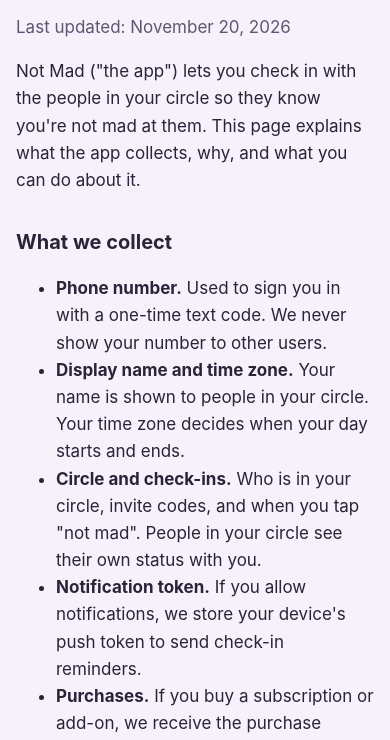
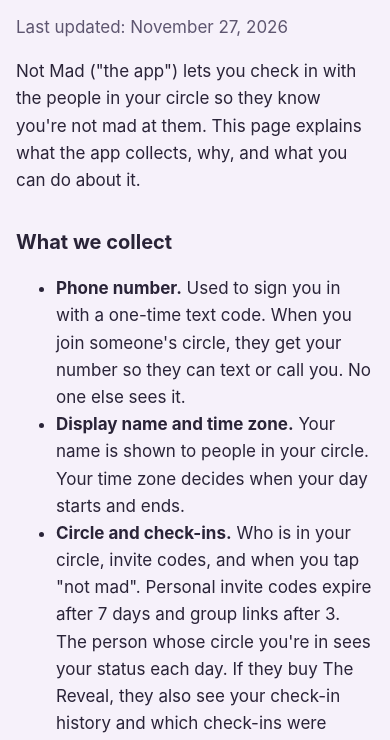
Before and after one commit to trg404/notmad-legal, a plain HTML site: page privacy.html in a window 390 px wide. Shown: the part 103-843 px from the top of the page. Drawn offline with Linux system fonts and the light colour scheme.

Commit message:
Privacy: phone sharing, invite expiry, The Reveal
Co-Authored-By: Claude Opus 5.5 <noreply@anthropic.com>

```diff
--- a/privacy.html
+++ b/privacy.html
@@ -18,15 +18,15 @@
 <body>
 <main>
 <h1>Not Mad Privacy Policy</h1>
-<p class="updated">Last updated: November 20, 2026</p>
+<p class="updated">Last updated: November 27, 2026</p>
 
 <p>Not Mad ("the app") lets you check in with the people in your circle so they know you're not mad at them. This page explains what the app collects, why, and what you can do about it.</p>
 
 <h2>What we collect</h2>
 <ul>
-  <li><strong>Phone number.</strong> Used to sign you in with a one-time text code. We never show your number to other users.</li>
+  <li><strong>Phone number.</strong> Used to sign you in with a one-time text code. When you join someone's circle, they get your number so they can text or call you. No one else sees it.</li>
   <li><strong>Display name and time zone.</strong> Your name is shown to people in your circle. Your time zone decides when your day starts and ends.</li>
-  <li><strong>Circle and check-ins.</strong> Who is in your circle, invite codes, and when you tap "not mad". People in your circle see their own status with you.</li>
+  <li><strong>Circle and check-ins.</strong> Who is in your circle, invite codes, and when you tap "not mad". Personal invite codes expire after 7 days and group links after 3. The person whose circle you're in sees your status each day. If they buy The Reveal, they also see your check-in history and which check-ins were made automatically by Auto-Not-Mad.</li>
   <li><strong>Notification token.</strong> If you allow notifications, we store your device's push token to send check-in reminders.</li>
   <li><strong>Purchases.</strong> If you buy a subscription or add-on, we receive the purchase status from Apple through our payment provider. We never see your card or Apple ID details.</li>
 </ul>
```
